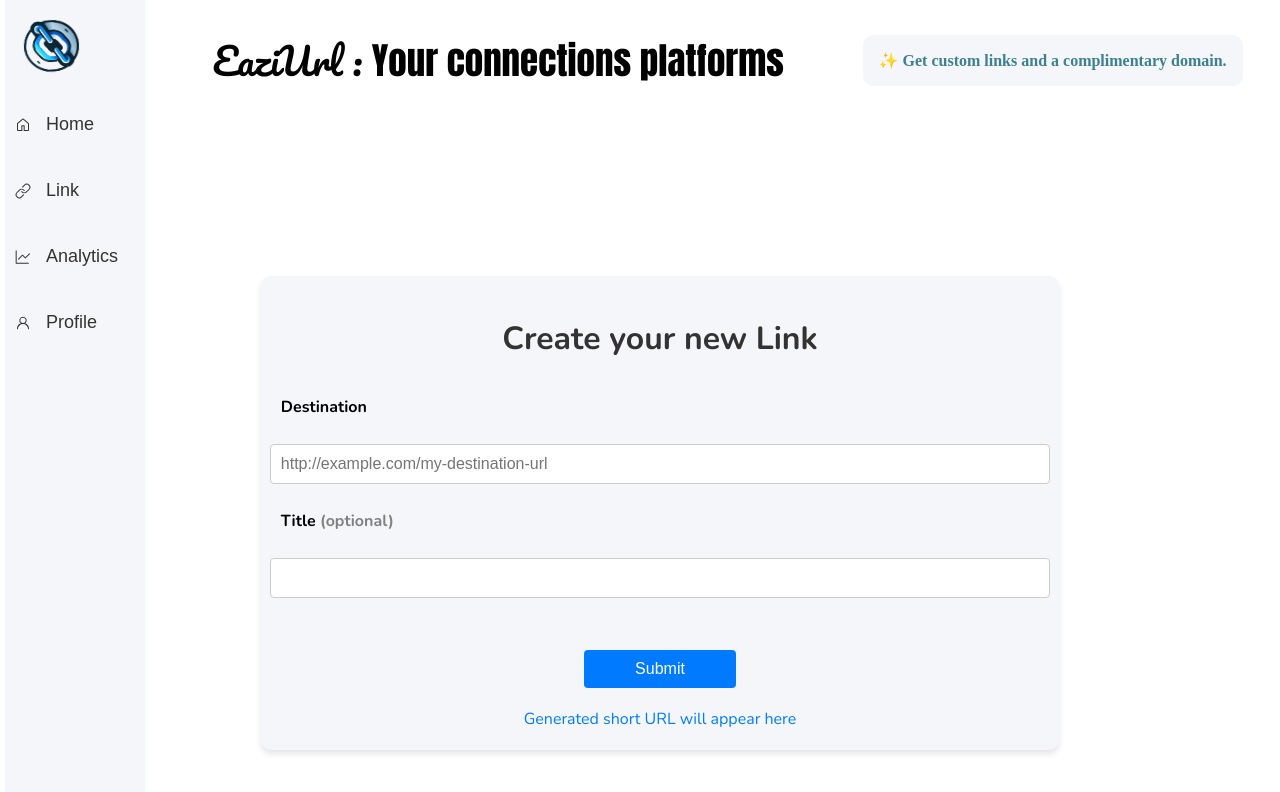
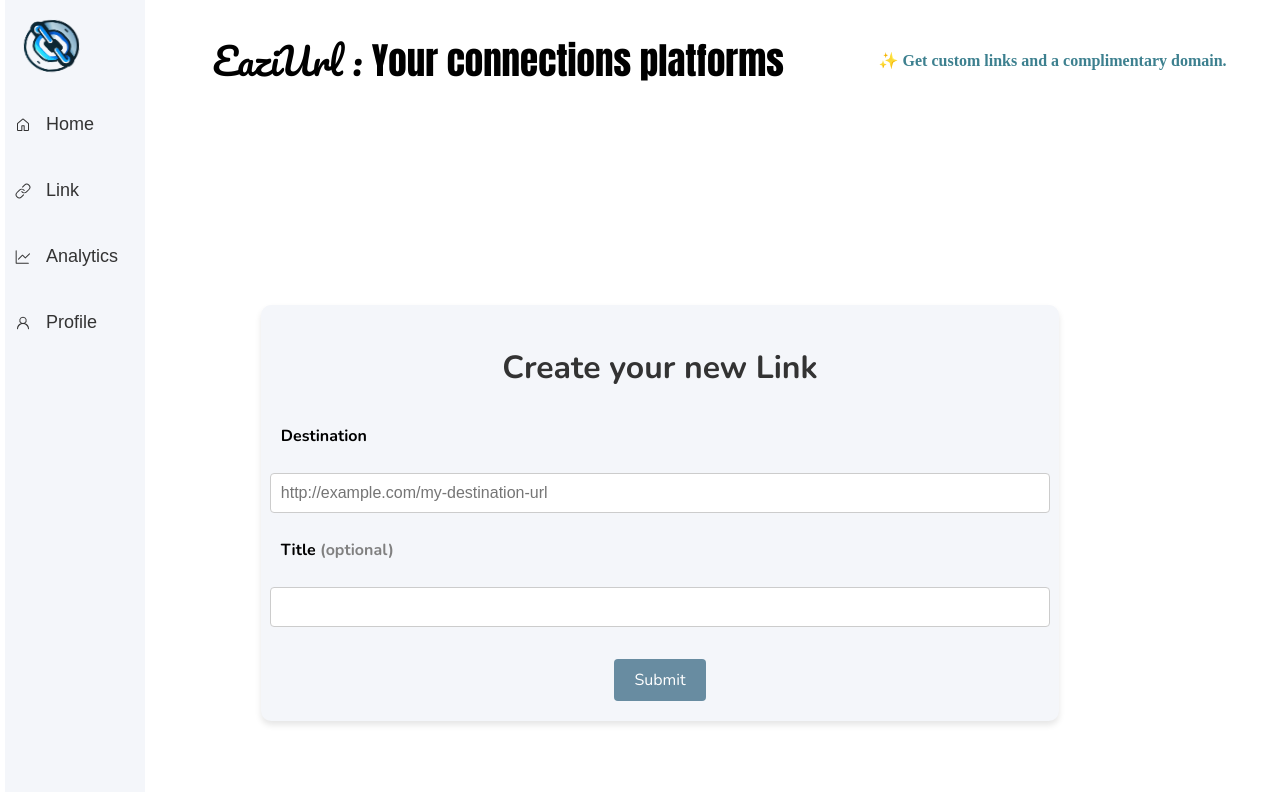
Before and after one commit to FengdiZhang/EaziUrl-UI, a React (Create React App) app in the folder client/: page /newlink in a window 1280 px wide. Shown: the top 792 px of the page. Built offline with nearby package versions, Linux system fonts and the light colour scheme; a web font is replaced by a local one.

Commit message:
URL creation to new page

```diff
--- a/client/src/components/App.js
+++ b/client/src/components/App.js
@@ -8,6 +8,7 @@
 import Links from './Links';
 import Profile from './Profile';
 import NewLink from './NewLink';
+import GeneratedLink from './GeneratedLink';
 
 const App = () => {
   return (
@@ -21,6 +22,7 @@
           <Route path="/links" element={<Links />}></Route>
           <Route path="/profile" element={<Profile />}></Route>
           <Route path="/newlink" element={<NewLink />}></Route>
+          <Route path="/generatedlink" element={<GeneratedLink />}></Route>
         </Routes>
       </BrowserRouter>
     </>
--- /dev/null
+++ b/client/src/components/GeneratedLink.js
@@ -0,0 +1,74 @@
+import styled from 'styled-components';
+import { NavLink } from 'react-router-dom';
+
+const GeneratedLink = () => {
+  return (
+    <Wrapper>
+      <Container>
+        <Avatar src="/photos/logo2.png" alt="avatar" />
+        <Text>
+          <Title>Title</Title>
+          <ShortLink>eaziurl.com/kLk9jf</ShortLink>
+          <LongLink>
+            https://react-icons.github.io/react-icons/icons/fa/
+          </LongLink>
+        </Text>
+      </Container>
+    </Wrapper>
+  );
+};
+
+const Wrapper = styled.div`
+  padding: 0 20px;
+  margin: 0 0 0 140px;
+  height: 100vh;
+  font-family: 'Nunito';
+`;
+
+const Container = styled.div`
+  background-color: #f4f6fa;
+  border-radius: 10px;
+  margin-top: 20px;
+  padding: 20px;
+  display: flex;
+  align-items: center;
+  box-shadow: 0 4px 6px rgba(0, 0, 0, 0.1);
+  transition: transform 0.3s ease;
+
+  &:hover {
+    transform: translateY(-5px);
+  }
+`;
+
+const Text = styled.div`
+  margin-left: 20px;
+  display: flex;
+  flex-direction: column;
+  justify-content: center;
+`;
+
+const Avatar = styled.img`
+  width: 60px;
+  height: 60px;
+  border-radius: 50%;
+  border: 2px solid #007bff;
+`;
+
+const Title = styled.h1`
+  font-size: 24px;
+  color: #333;
+  margin-bottom: 5px;
+`;
+
+const ShortLink = styled.p`
+  font-size: 18px;
+  color: #007bff;
+  margin-bottom: 5px;
+`;
+
+const LongLink = styled.span`
+  font-size: 14px;
+  color: #666;
+`;
+
+export default GeneratedLink;
--- a/client/src/components/Header.js
+++ b/client/src/components/Header.js
@@ -36,7 +36,7 @@
 const Container1 = styled.div`
   margin: 10px 0;
   /* background-color: #ebfcff; */
-  background-color: #f4f6fa;
+  background-color: rgba(255, 255, 255, 0.8);
   padding: 16px;
   border-radius: 10px;
 `;
--- a/client/src/components/HomePage.js
+++ b/client/src/components/HomePage.js
@@ -40,7 +40,7 @@
           </InnerContainer1>
           <InnerContainer2>
             <IconWrapper>
-              <FaLink size={60} color="#007bff" />
+              <FaLink size={50} color="#688ca1" />
             </IconWrapper>
             <ContentWrapper>
               <Title2>Create Your New Link</Title2>
@@ -82,7 +82,7 @@
 `;
 
 const InnerContainer1 = styled.div`
-  background-color: white;
+  background-color: rgba(255, 255, 255, 0.8);
   border-radius: 10px;
   padding: 20px;
   width: 45%;
@@ -136,7 +136,7 @@
 
 const NavigationLink = styled(NavLink)`
   padding: 10px 20px;
-  background-color: #007bff;
+  background-color: #688ca1;
   color: #fff;
   border: none;
   border-radius: 4px;
--- a/client/src/components/NewLink.js
+++ b/client/src/components/NewLink.js
@@ -1,4 +1,5 @@
 import styled from 'styled-components';
+import { NavLink } from 'react-router-dom';
 
 const NewLink = () => {
   return (
@@ -11,8 +12,7 @@
           Title <span>(optional)</span>
         </p>
         <Input1></Input1> <br />
-        <Button>Submit</Button>
-        <ShortUrl>Generated short URL will appear here</ShortUrl>
+        <NavigationLink to="/generatedlink">Submit</NavigationLink>
       </InnerContainer>
     </Wrapper>
   );
@@ -63,15 +63,14 @@
   font-size: 16px;
 `;
 
-const Button = styled.button`
-  width: 20%;
-  padding: 10px;
-  margin-top: 20px;
-  background-color: #007bff;
+const NavigationLink = styled(NavLink)`
+  padding: 10px 20px;
+  background-color: #688ca1;
   color: #fff;
   border: none;
   border-radius: 4px;
   font-size: 16px;
+  text-decoration: none;
   cursor: pointer;
 
   &:hover {
@@ -79,12 +78,4 @@
   }
 `;
 
-const ShortUrl = styled.div`
-  margin-top: 20px;
-  font-size: 16px;
-  color: #007bff;
-  text-align: center;
-  word-break: break-all;
-`;
-
 export default NewLink;
```
Also changed, not shown: 1 other file (tests, documents, lock files or other folders).
